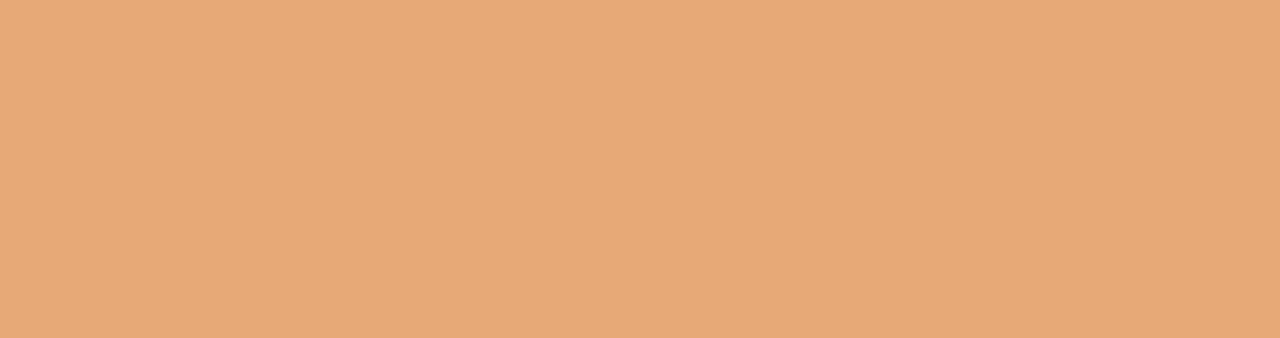
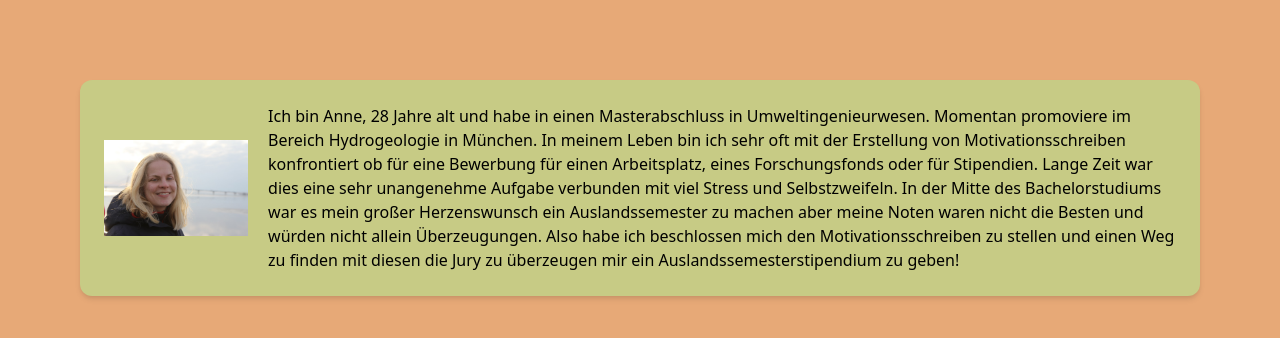
Before and after one commit to n0rthk1n9/motivation-letter-mentoring, a React (Create React App) app: page / in a window 1280 px wide. Shown: the top 338 px of the page. Built offline with nearby package versions, Linux system fonts and the light colour scheme.

Commit message:
add image and text

```diff
--- a/src/components/Introduction/Introduction.tsx
+++ b/src/components/Introduction/Introduction.tsx
@@ -1,3 +1,26 @@
+import * as React from 'react'
+import anne from '../../assets/images/anne.png'
+
 export function Introduction(): JSX.Element {
-  return <div></div>
+  return (
+    <div className="p-6 max-w mx-20 my-20 bg-white rounded-xl shadow-md flex items-center bg-dark-khaki space-x-5">
+      <div className="flex-shrink-0">
+        <img className="h-24" src={anne} />
+      </div>
+      <div className="flex-auto">
+        Ich bin Anne, 28 Jahre alt und habe in einen Masterabschluss in
+        Umweltingenieurwesen. Momentan promoviere im Bereich Hydrogeologie in
+        München. In meinem Leben bin ich sehr oft mit der Erstellung von
+        Motivationsschreiben konfrontiert ob für eine Bewerbung für einen
+        Arbeitsplatz, eines Forschungsfonds oder für Stipendien. Lange Zeit war
+        dies eine sehr unangenehme Aufgabe verbunden mit viel Stress und
+        Selbstzweifeln. In der Mitte des Bachelorstudiums war es mein großer
+        Herzenswunsch ein Auslandssemester zu machen aber meine Noten waren
+        nicht die Besten und würden nicht allein Überzeugungen. Also habe ich
+        beschlossen mich den Motivationsschreiben zu stellen und einen Weg zu
+        finden mit diesen die Jury zu überzeugen mir ein
+        Auslandssemesterstipendium zu geben!
+      </div>
+    </div>
+  )
 }
```
Also changed, not shown: src/assets/images/anne.png (added).
